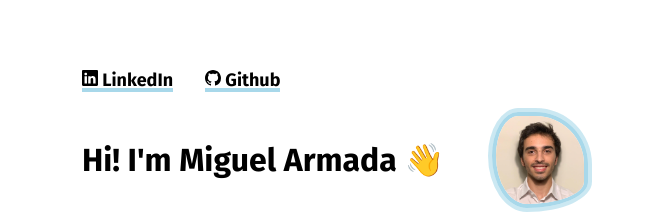
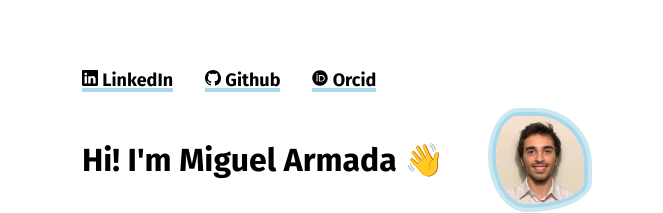
Before and after one commit to miguelarmada/miguelarmada.github.io, a plain HTML site: page index.html in a window 1280 px wide. Shown: the top 213 px of the page, without its empty margins (308-971 px from the left). Drawn offline with Linux system fonts and the light colour scheme.

Commit message:
Added Orcid

```diff
--- a/index.html
+++ b/index.html
@@ -61,6 +61,27 @@
 						Github</a
 					>
 				</h2>
+				<h2>
+					<a
+						class="link"
+						href="https://orcid.org/0009-0003-2779-5966"
+						target="_blank"
+					>
+						<svg
+							xmlns="http://www.w3.org/2000/svg"
+							height="16"
+							width="16"
+							viewBox="0 0 512 512"
+						>
+							<!--!Font Awesome Free 6.6.0 by @fontawesome - https://fontawesome.com License - https://fontawesome.com/license/free Copyright 2024 Fonticons, Inc.-->
+							<path
+								fill="#000000"
+								d="M294.8 188.2h-45.9V342h47.5c67.6 0 83.1-51.3 83.1-76.9 0-41.6-26.5-76.9-84.7-76.9zM256 8C119 8 8 119 8 256s111 248 248 248 248-111 248-248S393 8 256 8zm-80.8 360.8h-29.8v-207.5h29.8zm-14.9-231.1a19.6 19.6 0 1 1 19.6-19.6 19.6 19.6 0 0 1 -19.6 19.6zM300 369h-81V161.3h80.6c76.7 0 110.4 54.8 110.4 103.9C410 318.4 368.4 369 300 369z"
+							/>
+						</svg>
+						Orcid</a
+					>
+				</h2>
 			</div>
 			<div class="content-wrapper">
 				<div class="column-left column">
```
